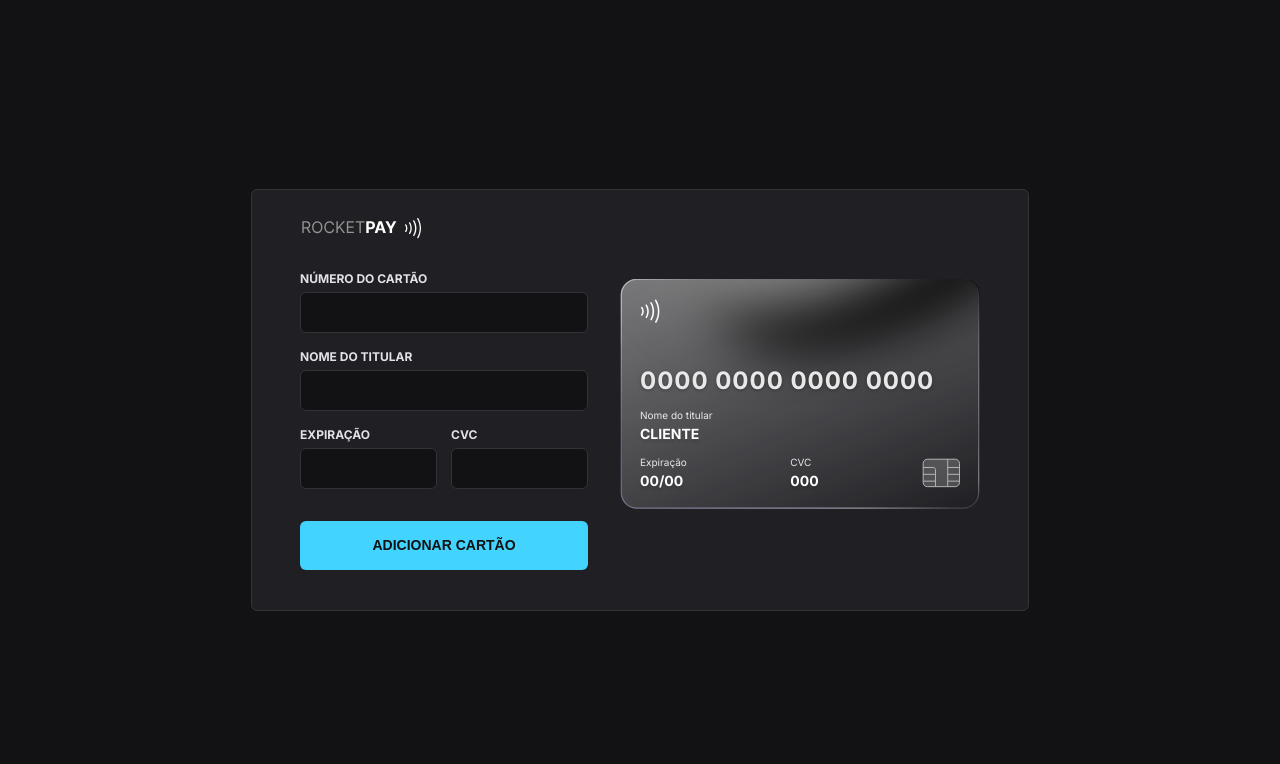
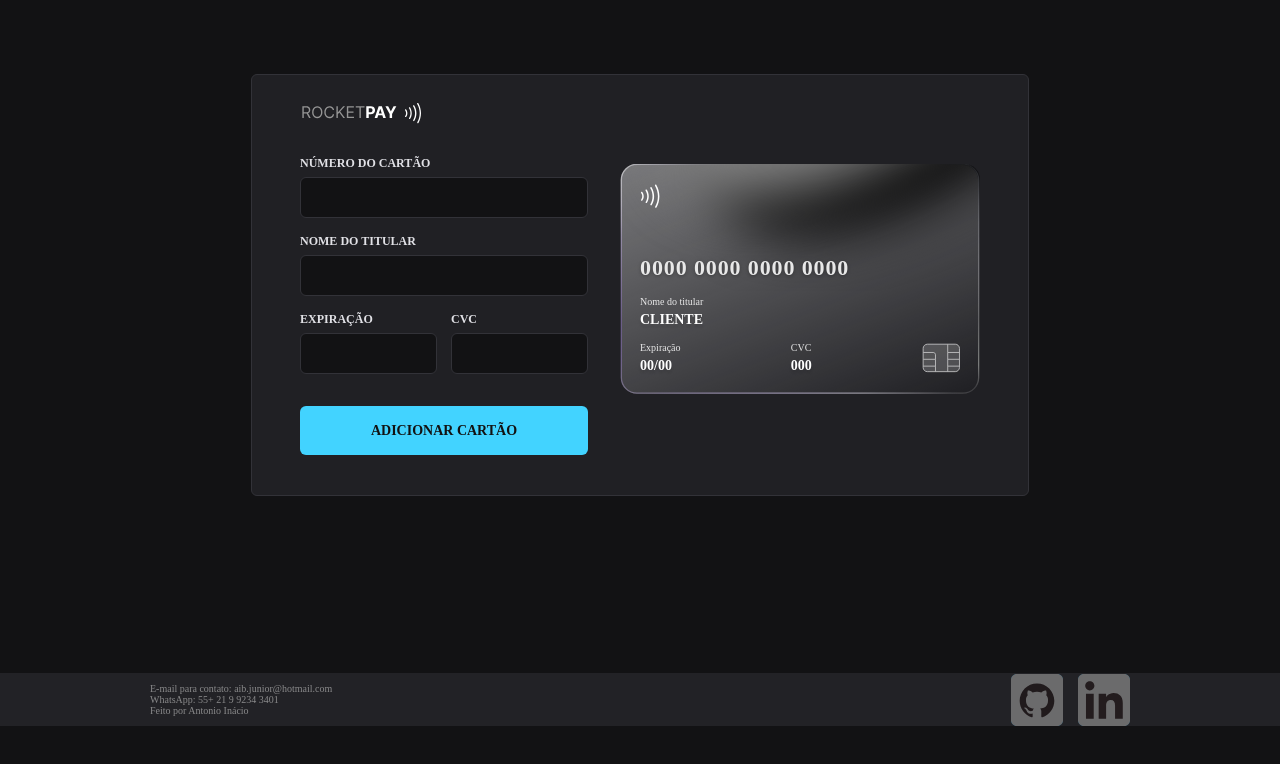
Before and after one commit to Onitoan/RocketLab, a website built with Vite: page index.html in a window 1280 px wide. Built offline with nearby package versions, Linux system fonts and the light colour scheme; a web font is replaced by a local one.

Commit message:
ADD FOOTER

```diff
--- a/index.html
+++ b/index.html
@@ -159,6 +159,39 @@
       </form>
     </div>
 
+    <footer class="footer">
+        <div class="footer-conteiner">
+          <div class="contato-creditos">
+            E-mail para contato: aib.junior@hotmail.com <br />
+            WhatsApp: 55+ 21 9 9234 3401 <br />
+            Feito por Antonio Inácio <br />
+          </div>
+          <div class="icons">
+            <div class="links links1">
+              <a href="https://github.com/Onitoan" target="_blank">
+                <img
+                  class="transparente"
+                  src="/img/githubff.svg"
+                  alt="github-icon"
+                />
+              </a>
+            </div>
+            <div class="links links2">
+              <a
+                href="https://www.linkedin.com/in/antonio-inacio-037045177/"
+                target="_blank"
+              >
+                <img
+                  class="transparente"
+                  src="/img/linkedinff.svg"
+                  alt="github-icon"
+                />
+              </a>
+            </div>
+          </div>
+        </div>
+      </footer>
+
     <script type="module" src="/src/main.js"></script>
   </body>
 </html>
--- a/src/css/base.css
+++ b/src/css/base.css
@@ -23,6 +23,8 @@ body {
 
   display: flex;
   place-items: center;
+  flex-wrap: wrap;
+
 
   min-height: 100vh;
 }
--- a/src/css/credit-card.css
+++ b/src/css/credit-card.css
@@ -23,7 +23,7 @@
 }
 
 .cc-number {
-  font-size: 2.4rem;
+  font-size: 2.2rem;
   font-weight: bold;
   line-height: 2.9rem;
   letter-spacing: 0.04em;
--- /dev/null
+++ b/src/css/footer.css
@@ -0,0 +1,80 @@
+@import url('https://fonts.googleapis.com/css2?family=Quando&display=swap');
+@import url('https://fonts.googleapis.com/css2?family=Press+Start+2P&family=Quando&display=swap');
+* {
+    padding: 0;
+    margin: 0;
+    box-sizing: border-box;
+    font-family: 'Quando', serif;
+    scroll-behavior: smooth;
+}
+
+
+
+.footer {
+    width: 100%;
+    background-color:#323238;
+    opacity: 0.5;
+    margin-top: 30px;
+}
+
+.footer-conteiner {
+    max-width: 100rem;
+    margin: 0 auto;
+    display: flex;
+    justify-content: space-between;
+    align-items: center;
+}
+
+.contato-creditos {
+    color: white;
+    font-family: 'Quando', serif;
+    font-size: 1rem;
+    padding: 1rem;
+}
+
+.icons {
+    display: flex;
+    gap: 1.5rem;
+    padding-right: 1rem;
+}
+
+@media (max-width:1200px) {
+    .contato-creditos{
+        text-align: initial;
+    }
+
+    .footer-conteiner {
+        display: flex;
+        padding: 1rem;
+    }
+}
+
+.links1, .links2 {
+    height: 5.2rem;
+    width: 5.2rem;
+    background-size: contain;
+    background-position: center;
+    background-repeat: no-repeat;
+    cursor: pointer;
+    transition: 0.7s;
+}
+
+.links:hover {
+    transform: rotate(-360deg);
+}
+
+.links1 {
+    background-image: url(/img/githubff2.svg);
+}
+
+.links2 {
+    background-image: url(/img/linkedinff2.svg);
+}
+
+.transparente {
+    transition: ease-in-out 0.3s;
+}
+
+.transparente:hover {
+    opacity: 0;
+}
--- a/src/css/index.css
+++ b/src/css/index.css
@@ -1,6 +1,7 @@
 @import "base.css";
 @import "credit-card.css";
 @import "form.css";
+@import "footer.css";
 
 @media (max-width: 420px) {
   :root {
```
Also changed, not shown: img/githubff.svg (added), img/githubff2.svg (added), img/linkedinff.svg (added), img/linkedinff2.svg (added).
